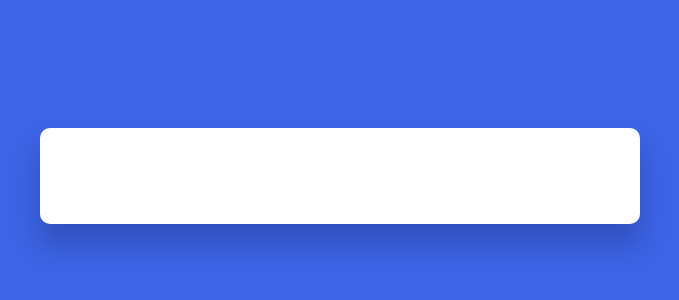
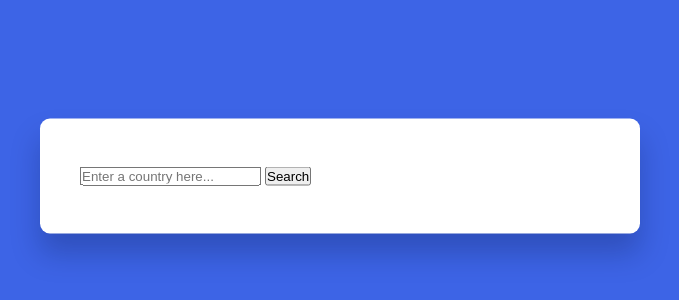
Before and after one commit to Naibaf93/Country-Guide-app-, a plain HTML site: page index.html in a window 1280 px wide. Shown: the part 224-524 px from the top of the page, without its empty margins (300-979 px from the left). Drawn offline with Linux system fonts and the light colour scheme.

Commit message:
html input y boton search

```diff
--- a/index.html
+++ b/index.html
@@ -12,7 +12,12 @@
 <title>Country Guide App🌎</title>
 </head>
 <body>
-    <div class="container"></div>
+    <div class="container">
+        <div class="search-wrapper">
+            <input type="text" id="country-input" placeholder="Enter a country here...">
+            <button id="search-btn">Search</button>
+        </div>
+    </div>
     <script src="js/app.js"></script>
 </body>
 </html>
```
